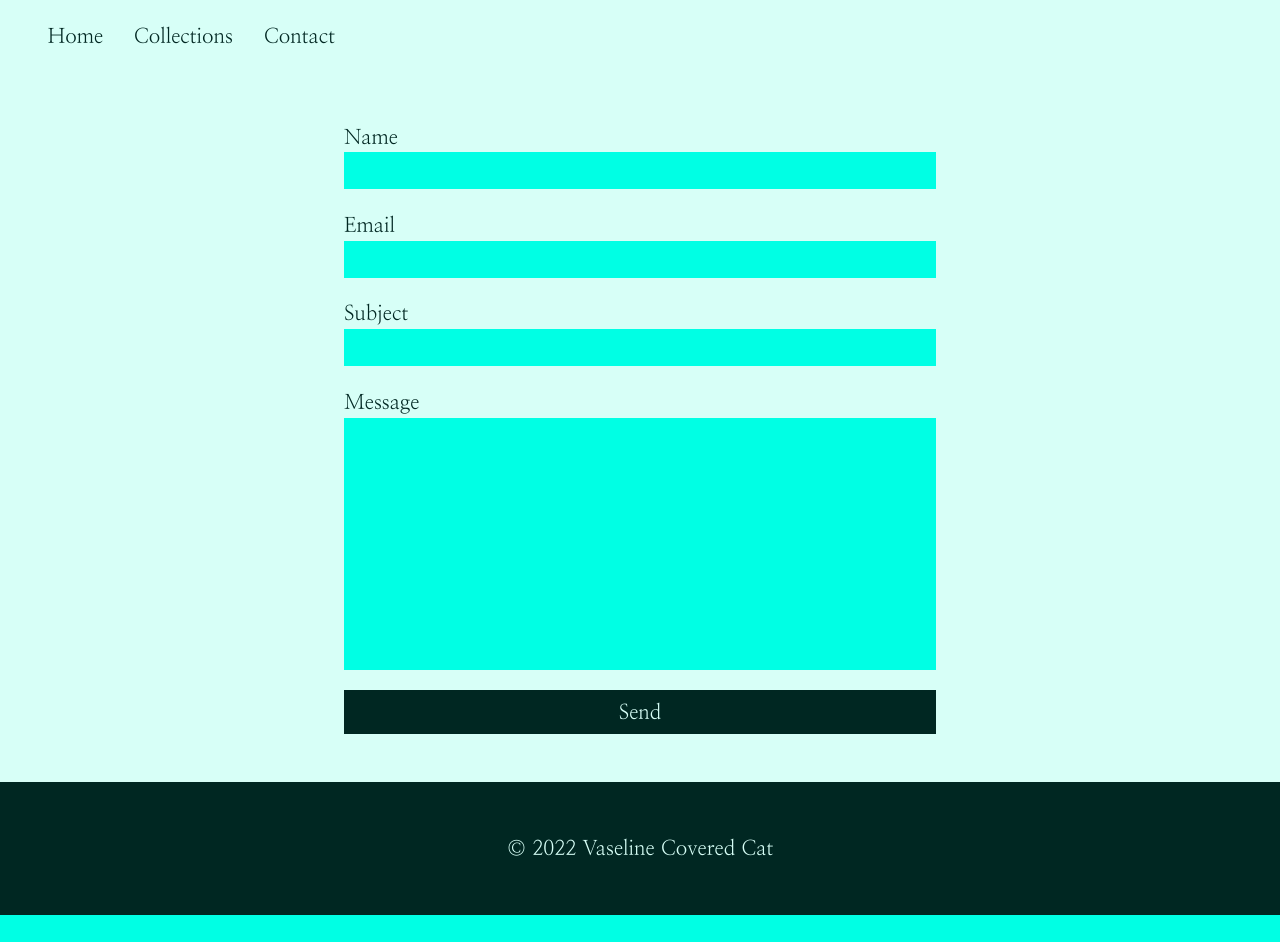
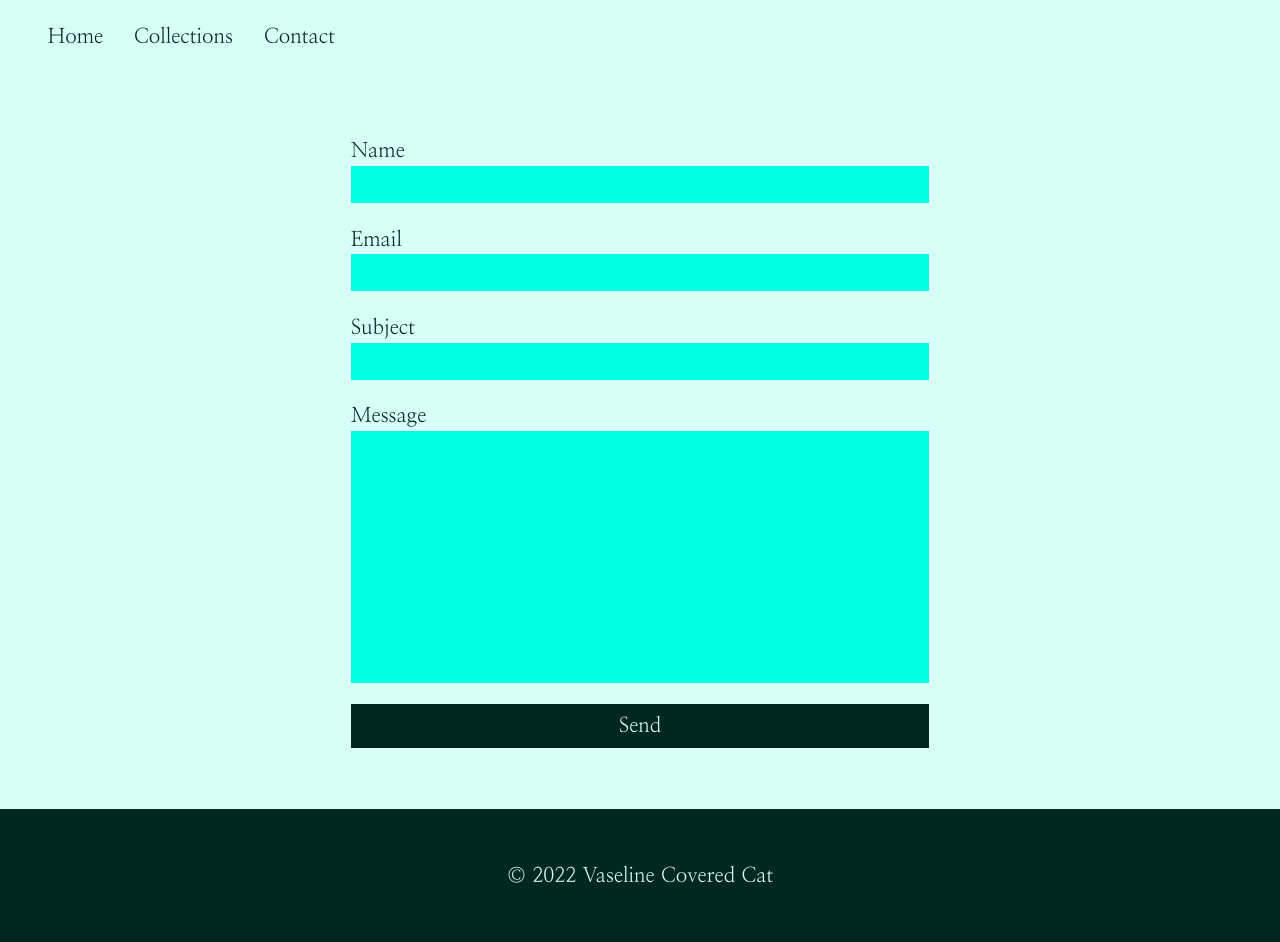
Before and after one commit to VaselineCoveredCat/untitled-project-5, a Next.js app: page /contact in a window 1280 px wide. Before the commit the page ends 915 px from the top, so only its background shows below. Built offline with nearby package versions, Linux system fonts and the light colour scheme; a web font is replaced by a local one.

Commit message:
Update contact.module.css

```diff
--- a/styles/contact.module.css
+++ b/styles/contact.module.css
@@ -1,5 +1,5 @@
 .article {
-  margin: var(--space-s-xl);
+  margin: var(--space-s);
 }
 
 .article form {
@@ -30,6 +30,10 @@
 
 /* 640px */
 @media (min-width: 40em) {
+  .article {
+    margin: var(--space-l);
+  }
+
   .main {
     align-self: center;
   }
@@ -38,3 +42,10 @@
     max-width: 50%;
   }
 }
+
+/* 960px */
+@media (min-width: 60em) {
+  .article {
+    margin: var(--space-xl);
+  }
+}
```
